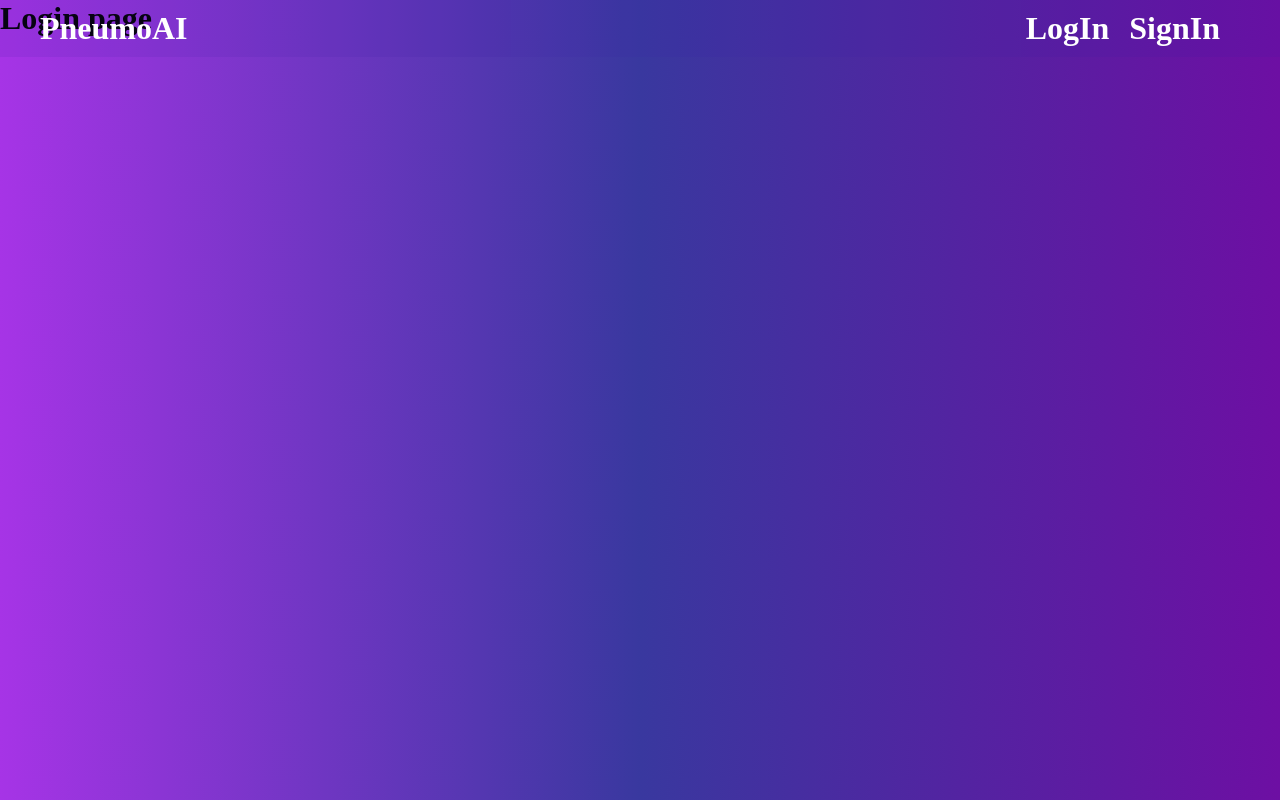
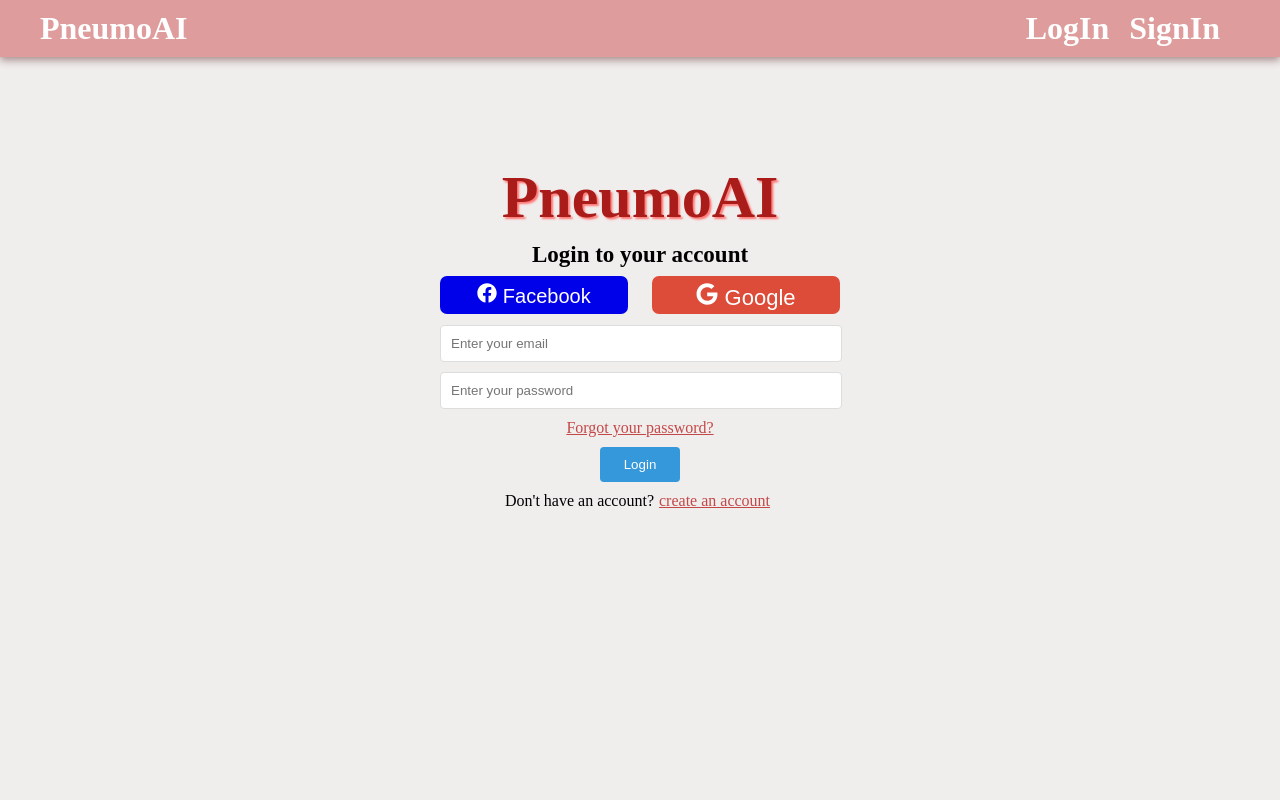
Before and after one commit to anjali803/PneumoAI, a React (Vite) app in the folder Frontend/pneumoai/: page /LoginPage in a window 1280 px wide. Built offline with nearby package versions, Linux system fonts and the light colour scheme.

Commit message:
Login-page created

```diff
--- a/Frontend/pneumoai/package.json
+++ b/Frontend/pneumoai/package.json
@@ -10,6 +10,9 @@
     "preview": "vite preview"
   },
   "dependencies": {
+    "@fortawesome/fontawesome-svg-core": "^6.5.1",
+    "@fortawesome/free-brands-svg-icons": "^6.5.1",
+    "@fortawesome/react-fontawesome": "^0.2.0",
     "react": "^18.2.0",
     "react-dom": "^18.2.0",
     "react-icons": "^5.0.1",
--- a/Frontend/pneumoai/src/App.css
+++ b/Frontend/pneumoai/src/App.css
@@ -8,12 +8,13 @@ body, h1, h2, h3, p, ul, li {
 
   /* Apply styles to the header and navigation container */
   header {
-    background-color: #3c20a11c;
+    background-color: #de9c9c;
     color: #fff;
     padding: 10px 0;
     position: fixed;
     top: 0;
     width: 100%;
+    box-shadow: 0px 3px 8px #a58787;
 }
 
   .nav-container {
@@ -121,3 +122,130 @@ body, h1, h2, h3, p, ul, li {
     max-width: 100%;
     max-height: 100%;
   }
+
+
+
+
+/* LoginPage */
+.login-container {
+  max-width: 400px;
+  margin: 143px auto;
+  padding: 20px;
+
+
+}
+
+.PneumoAI-text {
+  text-align: center;
+  margin-bottom: 3px;
+  font-size: 60px;
+  text-shadow: 2px 2px 2px #ff7875;
+  color: #a91c19;
+}
+
+
+
+
+input {
+  width: 95%;
+  padding: 10px;
+  margin-bottom: 10px;
+  border: 1px solid #ddd;
+  border-radius: 4px;
+}
+
+.login-text{
+  text-align: center;
+  margin-top: 10px;
+  font-size: 23px;
+  font-weight: 600;
+}
+
+
+
+.password-text {
+  display: flex;
+  align-items: center;
+  justify-content: center;
+  padding-bottom: 10px;
+  color: #c34848;
+}
+
+
+.facebook-icon-button{
+  display: block;
+  width: 47%;
+  padding: 7px;
+  margin-bottom: 11px;
+  background-color: #0001e8;
+  border: none;
+  border-radius: 7px;
+  cursor: pointer;
+  font-size: 20px;
+  height: 38px;
+  margin-top: 8px;
+  color: white;
+}
+
+.facebook-icon-button:hover{
+background-color: #2828f1;
+}
+.google-icon-button{
+  display: block;
+  width: 47%;
+  padding: 7px;
+  margin-bottom: 11px;
+  background-color: #dd4b39;
+  border: none;
+  border-radius: 7px;
+  cursor: pointer;
+  font-size: 22px;
+  height: 38px;
+  margin-top: 8px;
+  color: white;
+}
+
+.google-icon-button:hover {
+
+  background-color: #c23321;
+}
+
+
+.button {
+  display: flex;
+  align-items: center;
+  justify-content: space-between;
+
+}
+
+/* .button button {
+  width: 26%;
+    height: 42px;
+    margin: 13px 60px;
+    font-size: 22px;
+} */
+
+.login-button{
+  display: block;
+  width: 20%;
+  padding: 10px;
+  margin-bottom: 10px;
+  background-color: #3498db;
+  color: #fff;
+  border: none;
+  border-radius: 4px;
+  cursor: pointer;
+  margin: auto;
+}
+
+.create-account-div{
+  display: flex;
+  align-items: center;
+  justify-content: center;
+  margin: 10px;
+}
+
+.create-account-text{
+  color: #c34848;
+    margin: 0px 5px;
+}
--- a/Frontend/pneumoai/src/App.jsx
+++ b/Frontend/pneumoai/src/App.jsx
@@ -1,22 +1,27 @@
-import './App.css'
-import {BrowserRouter, Routes, Route} from 'react-router-dom';
-import HomePage from './Pages/HomePage';
-import LoginPage from './Pages/LoginPage';
-import SigninPage from './Pages/SigninPage';
-import Navbar from './Components/Navbar';
-
+import "./App.css";
+import { BrowserRouter, Routes, Route } from "react-router-dom";
+import HomePage from "./Pages/HomePage";
+import LoginPage from "./Pages/LoginPage";
+import SigninPage from "./Pages/SigninPage";
+import Navbar from "./Components/Navbar";
+import ForgotPasswordPage from "./Pages/ForgotPasswordPage";
 
 function App() {
-
-  return <>
-  <BrowserRouter>
-  <Navbar/>
-  <Routes>
-    <Route path='/' element={<HomePage/>}></Route>
-    <Route path='/LoginPage' element={<LoginPage/>}></Route>
-    <Route path='/SigninPage' element={<SigninPage/>}></Route>
-  </Routes>
-  </BrowserRouter>
-  </>
+  return (
+    <>
+      <BrowserRouter>
+        <Navbar />
+        <Routes>
+          <Route path="/" element={<HomePage />}></Route>
+          <Route path="/LoginPage" element={<LoginPage />}></Route>
+          <Route path="/SigninPage" element={<SigninPage />}></Route>
+          <Route
+            path="/ForgotPasswordPage"
+            element={<ForgotPasswordPage />}
+          ></Route>
+        </Routes>
+      </BrowserRouter>
+    </>
+  );
 }
-export default App
+export default App;
--- /dev/null
+++ b/Frontend/pneumoai/src/Pages/ForgotPasswordPage.jsx
@@ -0,0 +1,8 @@
+
+const ForgotPasswordPage=()=>{
+    return (
+        <h1>Forgot password</h1>
+    );
+}
+
+export default ForgotPasswordPage;
--- a/Frontend/pneumoai/src/Pages/LoginPage.jsx
+++ b/Frontend/pneumoai/src/Pages/LoginPage.jsx
@@ -1,7 +1,53 @@
-const LoginPage=()=>{
-    return (
-        <h1>Login page</h1>
-    );
+import { FaFacebook, FaGoogle } from "react-icons/fa";
+import { Link } from "react-router-dom";
+
+function LoginPage() {
+  return (
+    <>
+      <div className="login-container">
+        <h1 className="PneumoAI-text">PneumoAI</h1>
+        <p className="login-text">Login to your account</p>
+        <div className="button">
+          <button className="facebook-icon-button">
+            <FaFacebook /> Facebook
+          </button>
+          <button className="google-icon-button">
+            <FaGoogle /> Google
+          </button>
+        </div>
+        <form>
+          <div>
+            <input
+              type="email"
+              id="email"
+              name="email"
+              placeholder="Enter your email"
+            ></input>
+            <input
+              type="password"
+              id="password"
+              name="password"
+              placeholder="Enter your password"
+            ></input>
+          </div>
+        </form>
+        <div>
+          <Link to="/ForgotPasswordPage" className="password-text">
+            Forgot your password?
+          </Link>
+        </div>
+
+        <button className="login-button">Login</button>
+
+        <div className="create-account-div">
+          <p>Don't have an account?</p>
+          <Link to="/SignInPage" className="create-account-text">
+            create an account
+          </Link>
+        </div>
+      </div>
+    </>
+  );
 }
 
 export default LoginPage;
--- a/Frontend/pneumoai/src/index.css
+++ b/Frontend/pneumoai/src/index.css
@@ -1,3 +1,3 @@
 body{
-  background: linear-gradient(to right, #a634e6, #39389f, #6d0fa3);
+  background: #f0eded;
 }
```
Also changed, not shown: 1 other file (tests, documents, lock files or other folders).
